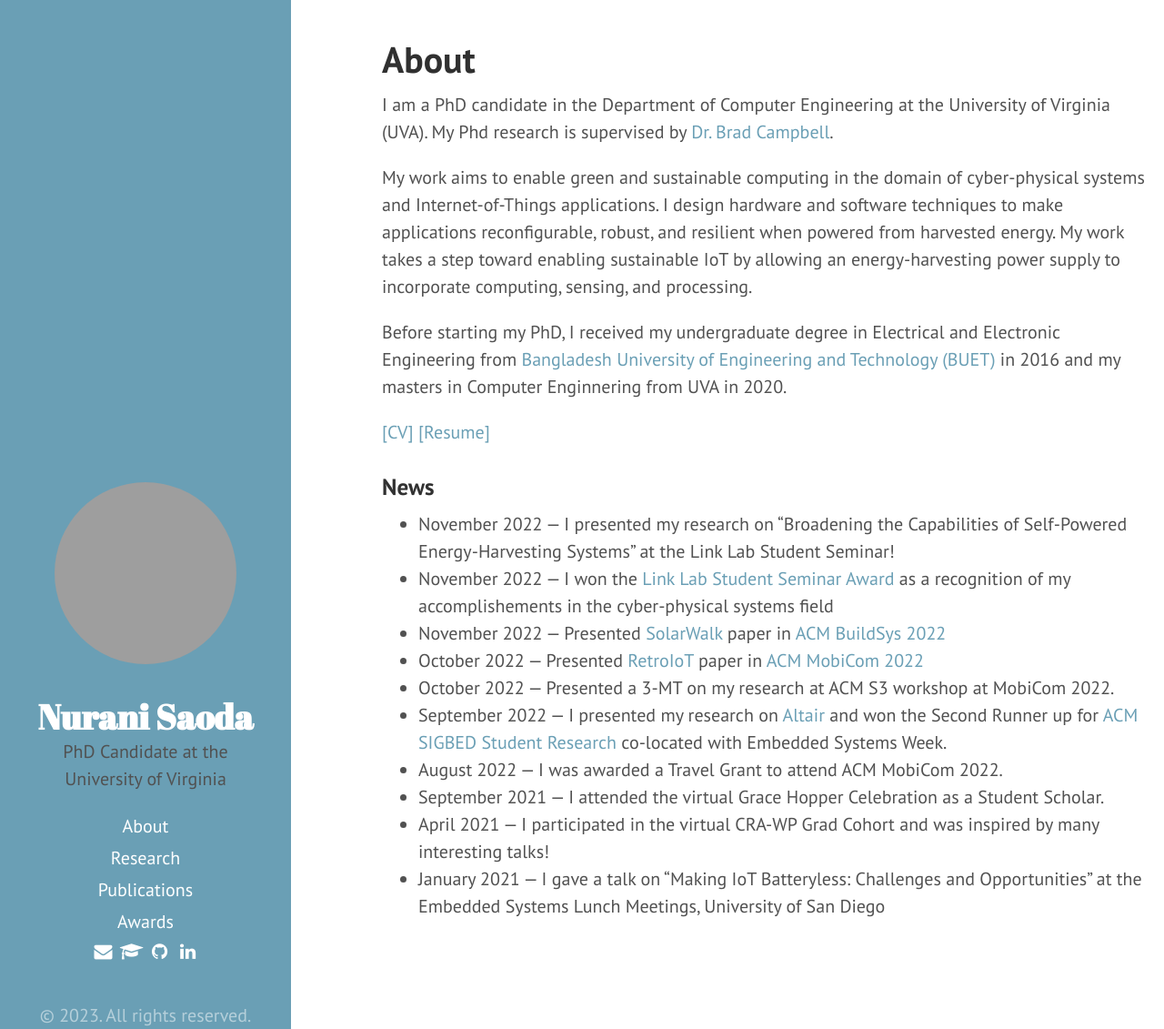
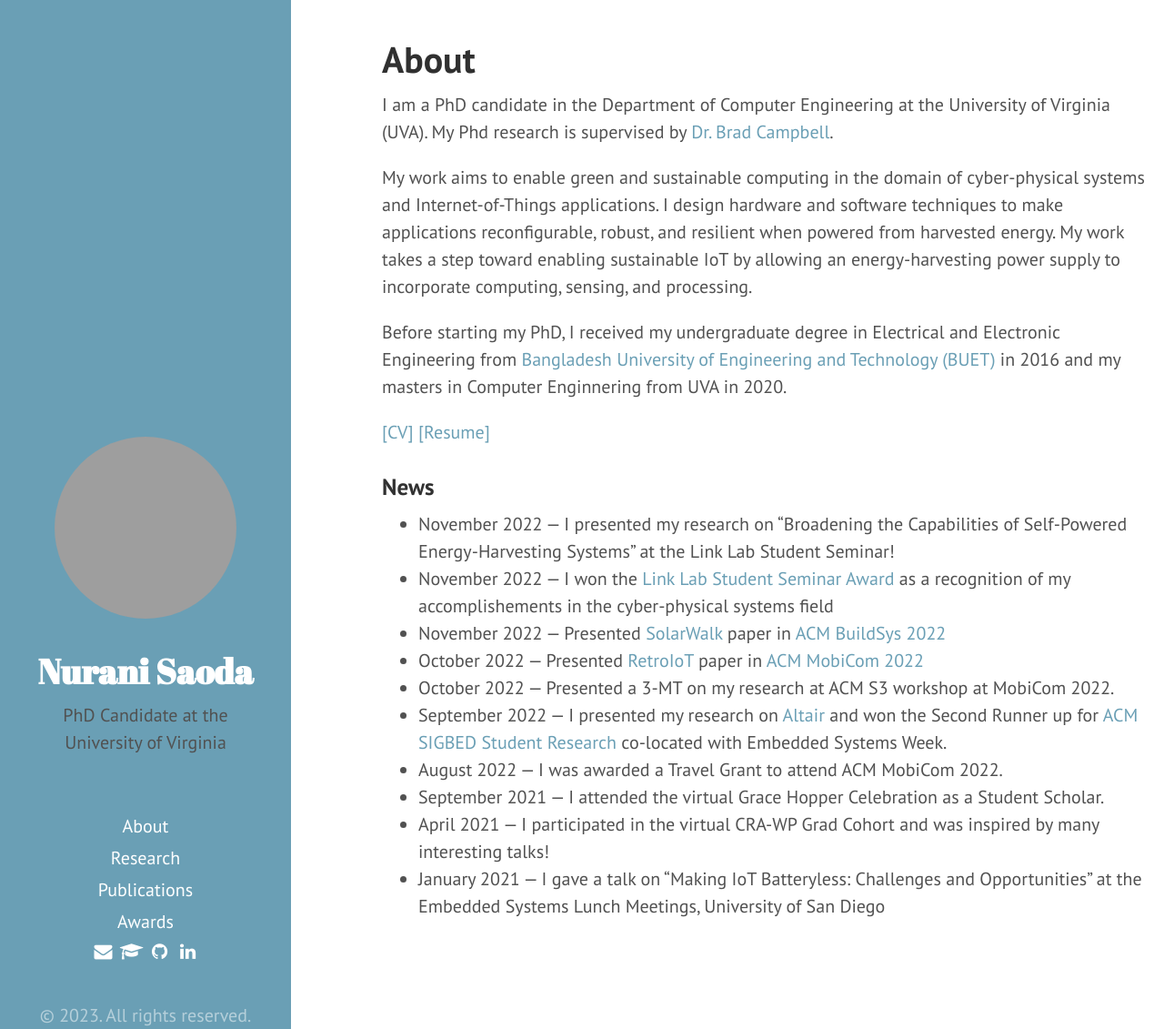
Before and after one commit to nsaoda/nsaoda.github.io, a Jekyll site: the page built from index.md, in a window 1280 px wide and 1131 px high. Shown: the whole window at 91% size. Built offline with Jekyll 4.4.1, drawn with Linux system fonts in a browser that asks for light colours; cached includes are drawn as plain includes; grey boxes are pictures that could not be loaded.

Commit message:
added  index.md

```diff
--- a/public/css/hyde.css
+++ b/public/css/hyde.css
@@ -81,8 +81,8 @@ html {
   /*color: #fff;*/
   color:  #515151;
   /*margin-top: 0;*/
-  margin-top: -2; /* space above the avatar */
-  margin-bottom: 0;
+  margin-top: -4; /* space above the avatar */
+  margin-bottom: -10;
   font-family: "Abril Fatface", serif;
   /*font-size: 3.25rem;*/
   font-size: 1.9rem;
@@ -90,7 +90,8 @@ html {
 
 /* Sidebar nav */
 .sidebar-nav {
-  margin-bottom: 2rem;
+  margin-bottom: 2rem; /* space below the social icons*/
+  margin-top:  3rem;
 }
 .sidebar-nav-item {
   display: block;
@@ -162,8 +163,8 @@ a.sidebar-nav-item:focus {
   text-align: center;
   position: relative;
   z-index: 1;
-  margin-bottom: 0rem;
-  margin-top: 10rem;
+  margin-bottom: 0rem; /* space between avatar and name */
+  margin-top: 0rem;
   margin-left: 1rem;
   margin-right: 3rem;
 
--- a/public/css/poole.css
+++ b/public/css/poole.css
@@ -89,6 +89,7 @@ h1, h2, h3, h4, h5, h6 {
 }
 h1 {
   font-size: 2rem;
+  margin-top: -4;
 }
 h2 {
   margin-top: 1rem;
@@ -261,8 +262,9 @@ tbody tr:nth-child(odd) th {
 .lead {
   /*font-size: 1.25rem;*/
   font-size: 1rem;
-  font-weight: 300;
+  font-weight: 500;
   color: #515151;
+  margin-bottom: 10;
 }
 
 
```
Also changed, not shown: 3 other files.
